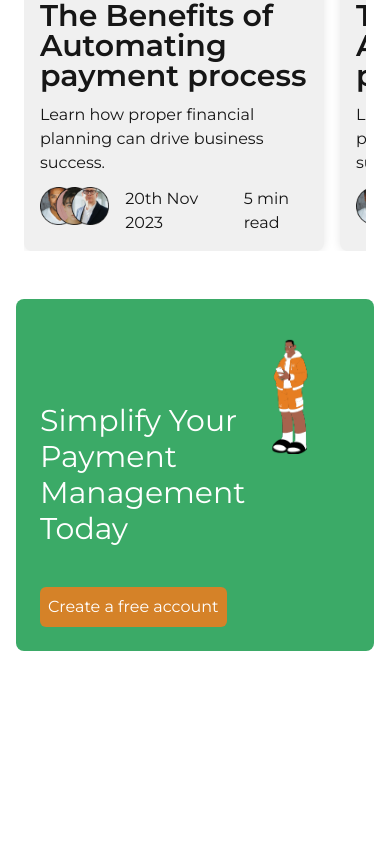
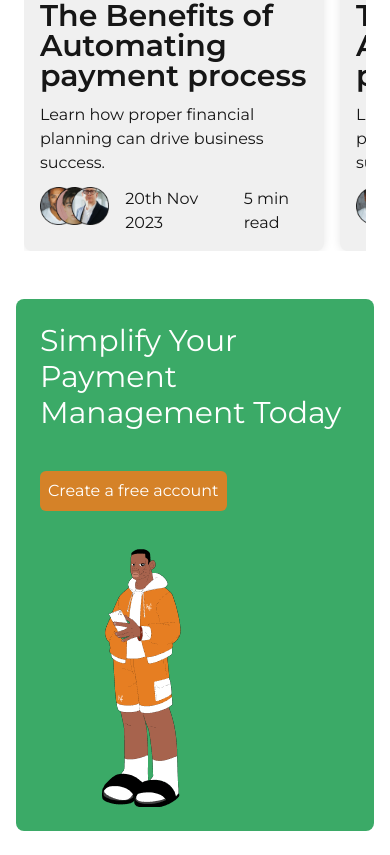
Before and after one commit to sparkle666/Bizpay, a React (Vite) app: page / in a window 390 px wide. Shown: the part 2397-3252 px from the top of the page. Before the commit the page ends 3072 px from the top, so only its background shows below. Built offline with nearby package versions, Linux system fonts and the light colour scheme.

Commit message:
Fix: mobile responsiveness

```diff
--- a/src/components/SimplifyPayments.tsx
+++ b/src/components/SimplifyPayments.tsx
@@ -1,9 +1,10 @@
+import { FC } from 'react'
 import SimplifyPayment from "../assets/simplifypayment.png"
 
-const SimplifyPayments = () => {
+const SimplifyPayments: FC = () => {
     return (
         <section className="max-w-screen-lg mx-auto py-6 px-4">
-            <div className="bg-[#3BAA67] flex justify-between rounded-lg p-6">
+            <div className="bg-[#3BAA67] sm:flex justify-between rounded-lg p-6">
                 <span className="space-y-10 pt-20">
                     <h1 className="text-white text-3xl">
                         Simplify Your Payment <br />
```
